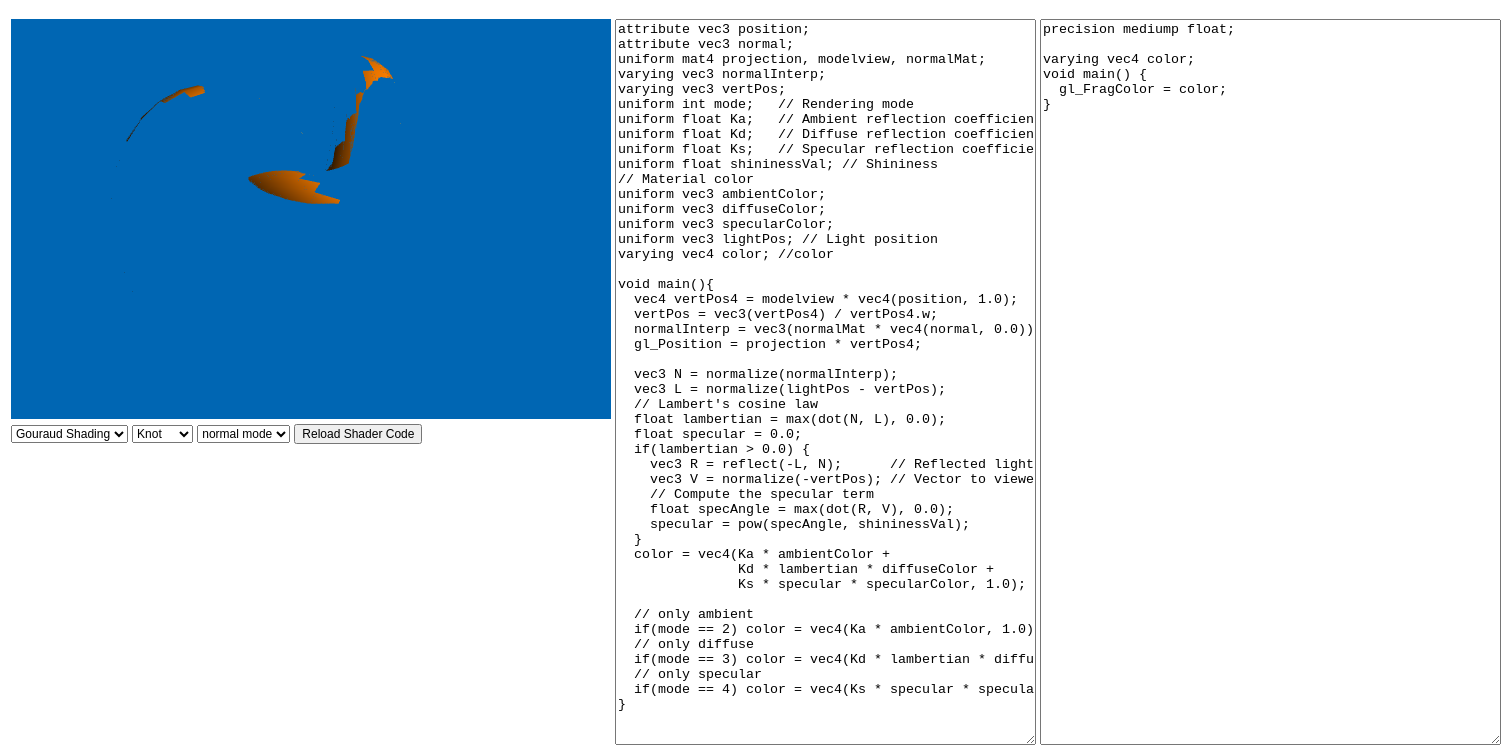
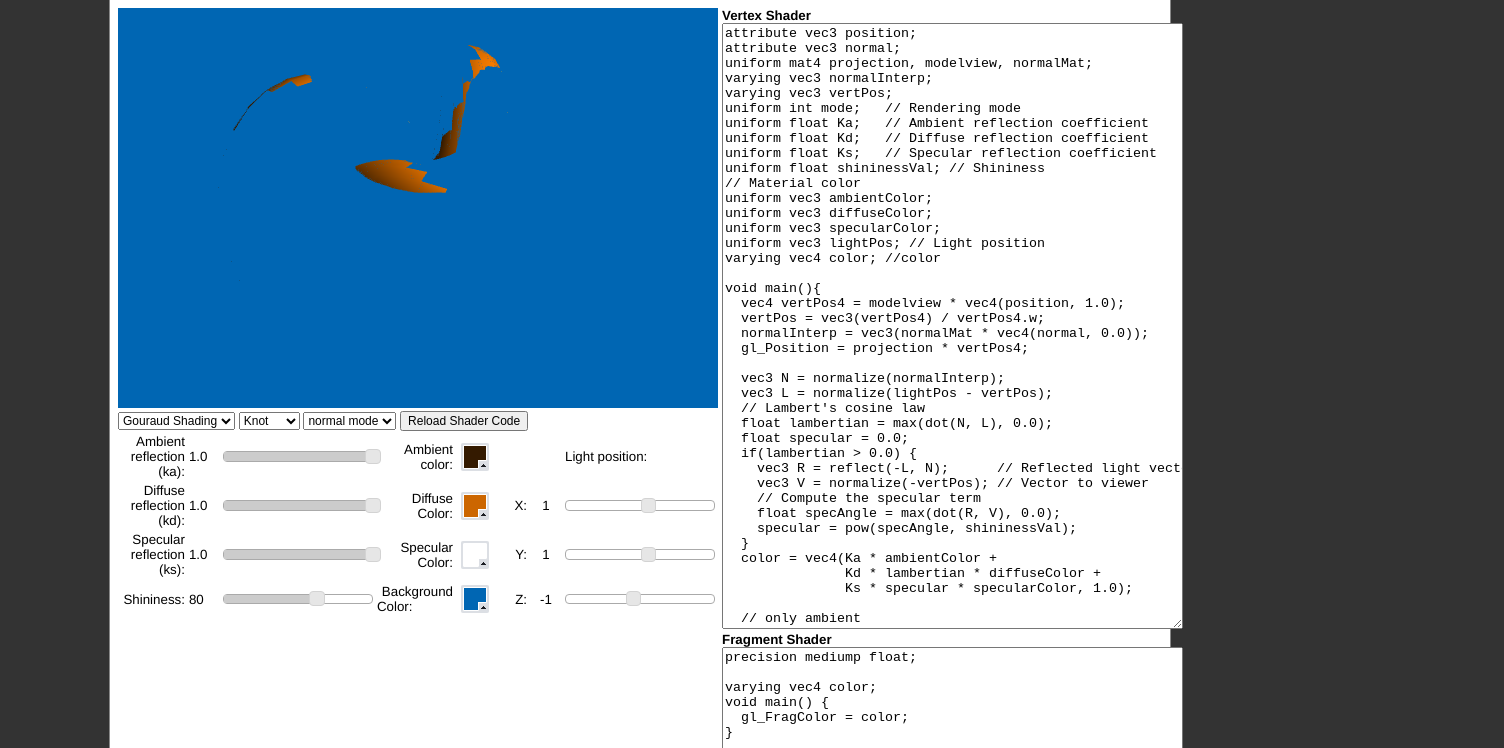
Before and after one commit to alecjacobson/phong-demo, a plain HTML site: page index.html in a window 1280 px wide. Shown: the top 748 px of the page, 1504 px wide, since content can reach past the window. Drawn offline with Linux system fonts and the light colour scheme.

Commit message:
style and layout

```diff
--- a/css/style.css
+++ b/css/style.css
@@ -1,6 +1,44 @@
-body { font-family: Calibri,Candara,Segoe,Segoe UI,Optima,Arial,sans-serif; font-size:16px; }
-H1{ font-size: 120%; color: green;}
-H2{ font-size: 100%; color: green; margin:3px 0; }
+html
+{
+  margin: 0px;
+  padding: 0px;
+  background-color: #333;
+  font-weight: 300;
+  height: 100%;
+}
+body
+{
+  background-color: #fff;
+  font-size: 10pt;
+  margin:0px auto;
+  width: 1050px;
+  padding-top: 5px;
+  padding-bottom: 5px;
+  padding-right: 5px;
+  padding-left: 5px;
+  min-height: 100%;
+  border-left: 1px solid #888;
+  border-right: 1px solid #888;
+  text-align: justify;
+  font-family: "HelveticaNeue-Light", "Helvetica Neue Light", "Helvetica Neue", Helvetica, Arial, "Lucida Grande", sans-serif;
+}
+table{
+  padding:0;
+  margin:0;
+}
+p{
+  padding: 0;
+  margin: 0;
+}
+p#code_vert_error
+{
+  background-color: #f54;
+}
+p#code_frag_error
+{
+  background-color: #e58;
+}
+H3{ font-size: 100%; margin:0;padding:0; }
 select, input, button { font-size:12px; }
 a:link, a:visited { color: #035aa6; }
 a:active, a:hover  { color: #000090; }
--- a/index.html
+++ b/index.html
@@ -74,7 +74,8 @@ function exampleChanged() {
 </script>
 </head>
 <body onload="run();">
-<p id="code_vert_error" style="width: 200px;"></p>
+<p id="code_vert_error" ></p>
+<p id="code_frag_error" ></p></td></tr>
 <table>
 <tr style="vertical-align:top;">
 <td><canvas id="myWebGLCanvas" width="600" height="400">Your browser does not support the canvas element</canvas><br>
@@ -97,16 +98,7 @@ function exampleChanged() {
   <option value="4">specular only</option>
 </select>
 <button onclick="updateRenderer()">Reload Shader Code</button>
-</td>
-<td>
-<textarea cols="50" rows="48" class="code_input" id="code_vert" wrap="off"></textarea><br>
-</td>
-<td>
-<textarea cols="55" rows="48" class="code_input" id="code_frag" wrap="off"></textarea><br>
-</td>
 
-<p id="code_frag_error" style="width:600px;"></p></td></tr>
-</table>
 <table>
  <tr>
   <td align='right'>Ambient reflection (ka):</td><td id='slider-ka-value' width='30px'>1.0</td><td><div id='slider-ka'/></td>
@@ -130,6 +122,17 @@ function exampleChanged() {
   <td align='right'>Z:</td> <td id='slider-z-value'  width='30px' align='center'>-1</td><td width='150px'><div id='slider-z'/></td>
  </tr>
 </table>
+
+</td>
+<td>
+<h3>Vertex Shader</h3>
+<textarea cols="55" rows="40" class="code_input" id="code_vert" wrap="off"></textarea><br>
+<h3>Fragment Shader</h3>
+<textarea cols="55" rows="40" class="code_input" id="code_frag" wrap="off"></textarea><br>
+</td>
+
+</table>
+
 <script>
 $('#slider-s').slider({value:80, min:1, max:128, step:1, range:"min", slide:updateShininess});
 $('#slider-ka').slider({value:1, max:1, step:0.01, range:"min", slide:updateLightAmbientTerm});
```
